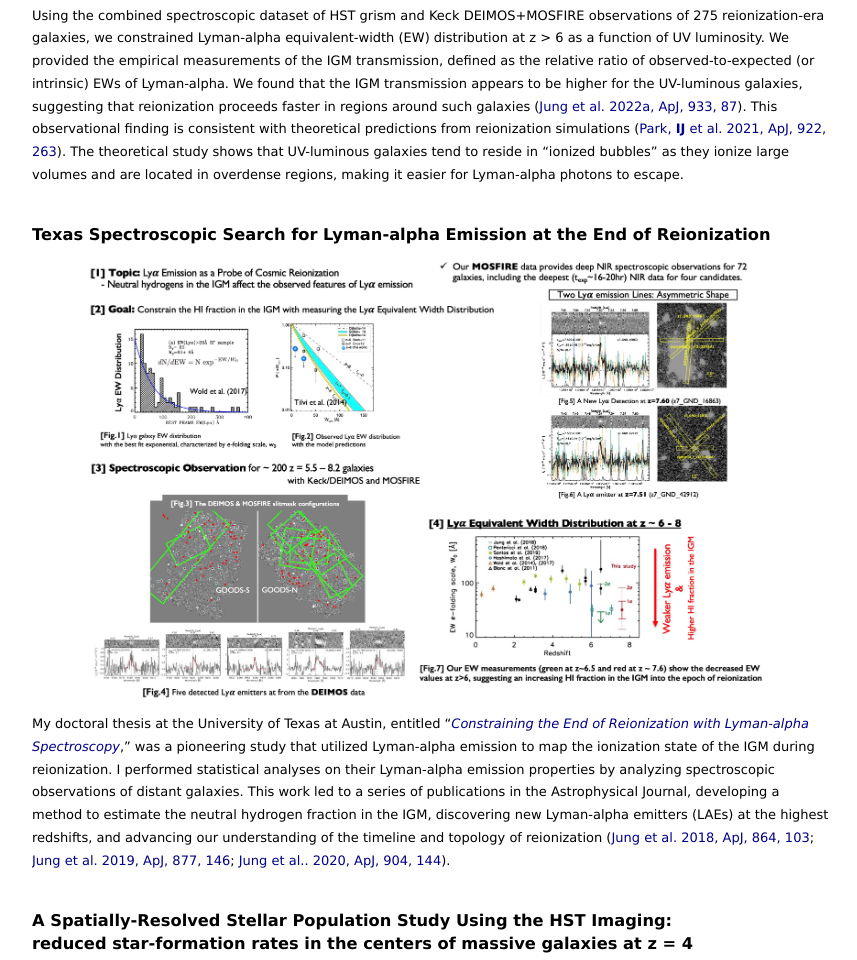
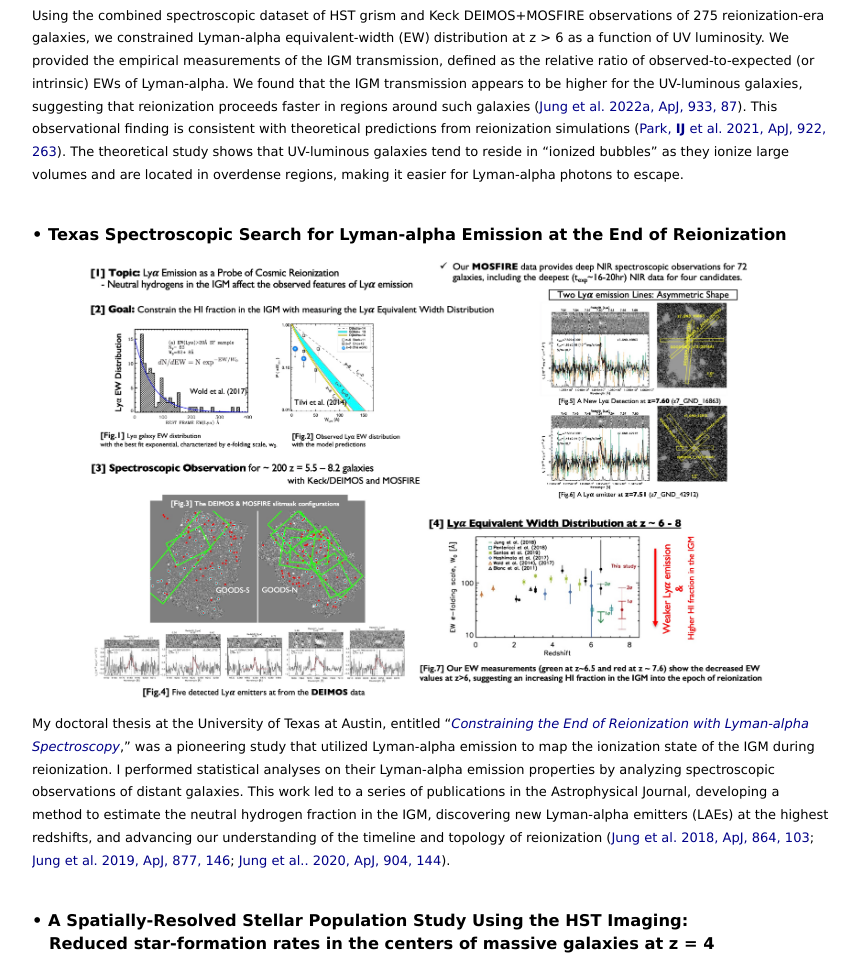
Before and after one commit to itjung/itjung.github.io, a plain HTML site: page research.html in a window 1280 px wide. Shown: the part 818-1778 px from the top of the page, without its empty margins (7-864 px from the left). Drawn offline with Linux system fonts and the light colour scheme; grey boxes are pictures that could not be loaded.

Commit message:
“renewal”

```diff
--- a/research.html
+++ b/research.html
@@ -31,7 +31,7 @@
 </div>
 
 <div class="text">
-<h4><b>Earlier Reionization in Regions around UV-luminous Galaxies</b></h4>
+<h4><b>&bull; Earlier Reionization in Regions around UV-luminous Galaxies</b></h4>
 <img class="center" src="./research_files/Boosted_T_IGM.png" alt="[T_IGM]" width=678px/>
 <p>
 Using the combined spectroscopic dataset of HST grism and Keck DEIMOS+MOSFIRE observations of 275 reionization-era galaxies, we constrained Lyman-alpha equivalent-width (EW) distribution at z > 6 as a function of UV luminosity.
@@ -42,7 +42,7 @@ The theoretical study shows that UV-luminous galaxies tend to reside in “ioniz
 </p>
 <br>
 
-<h4><b>Texas Spectroscopic Search for Lyman-alpha Emission at the End of Reionization</b></h4>
+<h4><b>&bull; Texas Spectroscopic Search for Lyman-alpha Emission at the End of Reionization</b></h4>
 <img class="center" src="./research_files/TexasSurvey.png" alt="[Lya_Survey]" width=678px/>
 <p>
 My doctoral thesis at the University of Texas at Austin, entitled “<a href="http://dx.doi.org/10.26153/tsw/11232"><i>Constraining the End of Reionization with Lyman-alpha Spectroscopy</i></a>,” was a pioneering study that utilized Lyman-alpha emission to map the ionization state of the IGM during reionization.
@@ -51,8 +51,8 @@ This work led to a series of publications in the Astrophysical Journal, developi
 </p>
 <br>
 
-<h4><b>A Spatially-Resolved Stellar Population Study Using the HST Imaging:<br>
-reduced star-formation rates in the centers of massive galaxies at z = 4</b></h4>
+<h4><b>&bull; A Spatially-Resolved Stellar Population Study Using the HST Imaging:<br>
+&nbsp;&nbsp;&nbsp;Reduced star-formation rates in the centers of massive galaxies at z = 4</b></h4>
 <img class="center" src="./research_files/Reduced_SFR.png" alt="[Reduced_SFR]" width=600px/>
 <p>
 In the PhD program at the University of Texas at Austin, I have dealt with the Hubble Space Telescope imaging data for studying spatially-resolved star formation histories of distant galaxies, which was published, <a href="http://adsabs.harvard.edu/abs/2017ApJ...834...81J"><i>Evidence for Reduced Specific Star Formation Rates in the Centers of Massive Galaxies at z = 4 (Jung et al. 2017, ApJ, 834, 81)</i></a>.
@@ -61,7 +61,7 @@ A key discovery of the study is that the galaxies with the highest central mass
 </p>
 <br>
 
-<h4><b>Building Dark Matter Halo Merger Trees (ySAMtm)</b></h4>
+<h4><b>&bull; Building Dark Matter Halo Merger Trees (ySAMtm)</b></h4>
 <figure>
 <img class="left" src="./research_files/MergerTree.png" alt="[Dark Matter Halo Merger Trees]" width=280px/>
 <figcaption caption-side="top">
```
